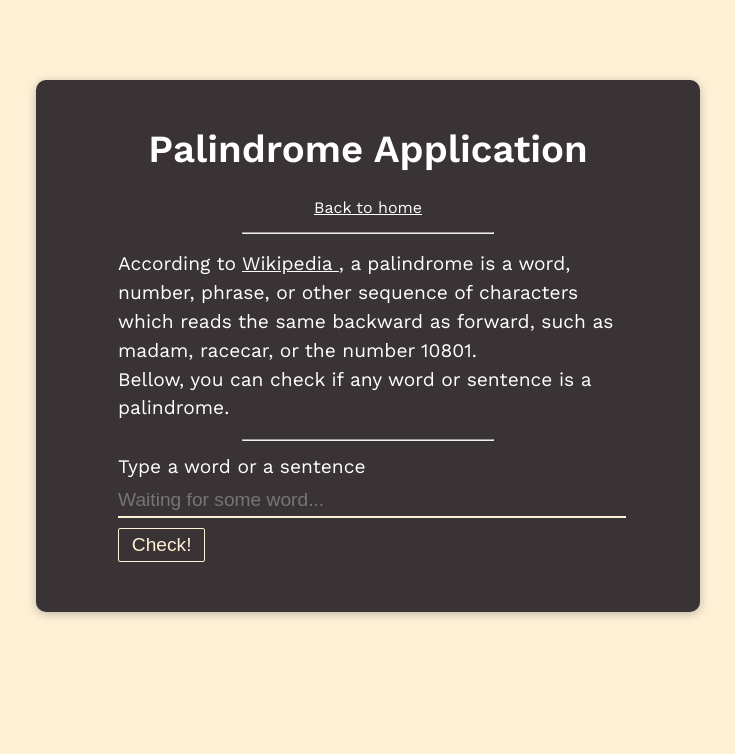
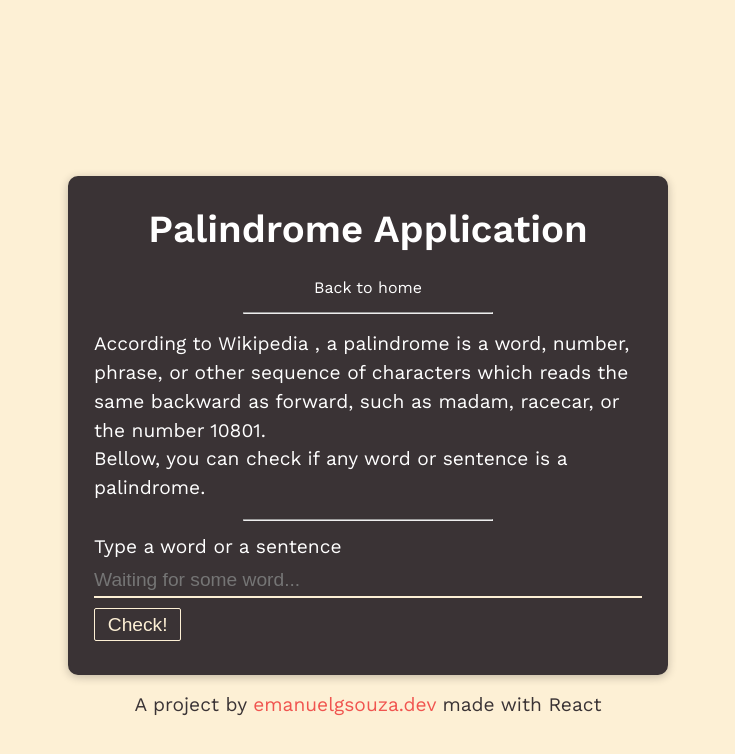
Before and after one commit to emanuelgsouza/fcc-front-end-projects, a React (Create React App) app: page /#/palindrome in a window 1280 px wide. Shown: the top 754 px of the page, without its empty margins (272-1007 px from the left). Built offline with nearby package versions, Linux system fonts and the light colour scheme.

Commit message:
feat(app): add copyright component and update some styles

```diff
--- a/src/App.js
+++ b/src/App.js
@@ -4,14 +4,26 @@ import {
   Switch,
   Route
 } from "react-router-dom";
+import styled from 'styled-components';
 
 import Home from './pages/Home';
 import Palindrome from './pages/Palindrome';
 
+import Copyright from './components/Copyright'
+
+const AppContainer = styled.div`
+  display: flex;
+  flex-direction: column;
+  justify-content: center;
+  min-width: 100vw;
+  min-height: 100vh;
+`;
+
+
 function App() {
   return (
     <Router>
-      <div className="App">
+      <AppContainer>
         <Switch>
           <Route path="/" exact={true}>
             <Home />
@@ -21,7 +33,9 @@ function App() {
             <Palindrome />
           </Route>
         </Switch>
-      </div>
+
+        <Copyright />
+      </AppContainer>
     </Router>
   );
 }
--- a/src/assets/global.css
+++ b/src/assets/global.css
@@ -1,3 +1,7 @@
+* {
+  box-sizing: border-box;
+}
+
 body {
   background-color: #FDF0D5;
   color: #3A3335;
@@ -12,4 +16,13 @@ p {
 
 a {
   color: inherit;
+  text-decoration: none;
 }
+
+a:hover {
+  text-decoration: underline;
+}
+
+.link {
+  color: #F0544F;
+}
--- /dev/null
+++ b/src/components/Copyright.js
@@ -0,0 +1,22 @@
+import React from 'react';
+import styled from 'styled-components';
+
+const Container = styled.div`
+  text-align: center;
+  padding: 0 1rem;
+`;
+
+const Copyright = () => {
+  return (
+    <Container>
+      <p>
+        A project by <a
+          className="link"
+          title="Go to my personal website"
+          href="emanuelgsouza.dev">emanuelgsouza.dev</a> made with React
+      </p>
+    </Container>
+  );
+}
+
+export default Copyright;
--- a/src/modules/palindrome/index.js
+++ b/src/modules/palindrome/index.js
@@ -6,9 +6,9 @@ import styled from 'styled-components';
 import { Title } from '../../styles';
 
 const Container = styled.div`
-  max-width: 500px;
+  max-width: 600px;
   margin: 5rem auto 0 auto;
-  padding: 3rem 5rem;
+  padding: 2rem 1.5rem;
   border-radius: 10px;
   box-shadow: 0px 2px 10px rgba(0, 0, 0, 0.24);
   border: 2px solid #3A3335;
@@ -123,7 +123,6 @@ export default class PalindromeApplication extends Component {
             type="text"
             id="word"
             placeholder="Waiting for some word..."
-            autoFocus={true}
             required
             name="word"
             value={this.state.word}
--- a/src/pages/Home.js
+++ b/src/pages/Home.js
@@ -5,9 +5,9 @@ import styled from 'styled-components';
 import { Title } from '../styles';
 
 const HomeContainer = styled.div`
-  max-width: 500px;
+  max-width: 800px;
   margin: 0 auto;
-  padding: 5rem;
+  padding: 2rem;
 `;
 
 const StyledLink = styled(Link)`
--- a/src/pages/Palindrome.js
+++ b/src/pages/Palindrome.js
@@ -1,8 +1,17 @@
 import React from 'react';
 import PalindromeApplication from '../modules/palindrome';
+import styled from 'styled-components';
+
+const Container = styled.div`
+  padding: 1rem;
+`;
 
 const Palindrome = () => {
-  return <PalindromeApplication />
+  return (
+    <Container>
+      <PalindromeApplication />
+    </Container>
+  )
 }
 
 export default Palindrome;
```
